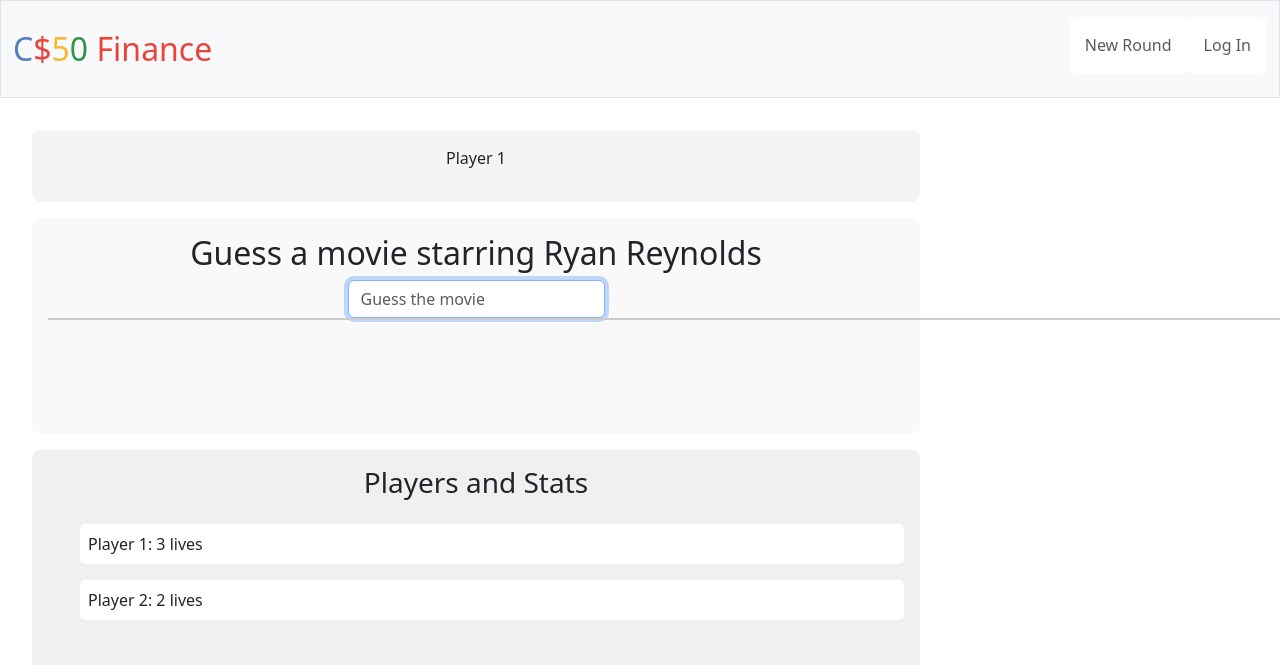
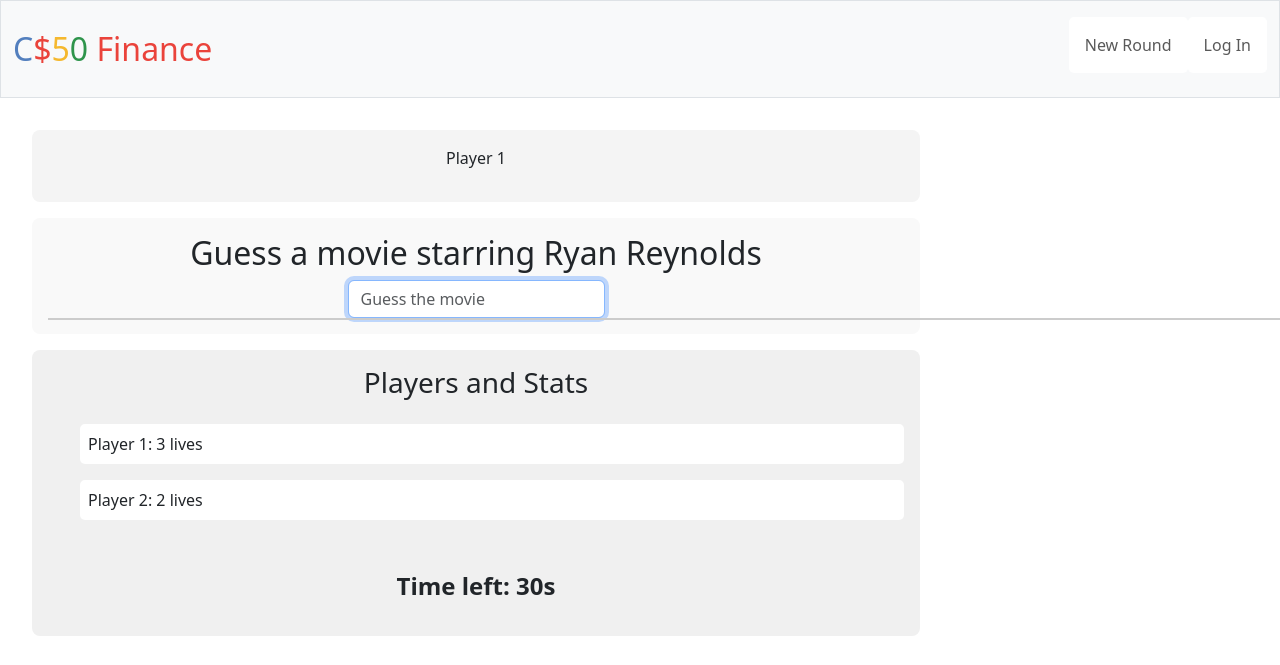
Before and after one commit to RaimondoSoleglio/RaimondoSoleglio, a Flask app: page / in a window 1280 px wide; the page is wider, and only the part inside the window is pictured. Shown: the top 665 px of that part. Run offline with Flask 3, Linux system fonts and the light colour scheme; data comes from the database, SQL or seed files in the repository; some libraries are stand-ins or nearby versions.

Commit message:
Sun, Nov 17, 2024, 11:07 AM +00:00

```diff
--- a/static/styles.css
+++ b/static/styles.css
@@ -103,7 +103,7 @@ nav .navbar-brand .green
 
 .left-section {
     display: grid;
-    grid-template-rows: 1fr 3fr; /* Top block is 1, bottom block is 3 */
+    grid-rows: 1 / 3; /* Top block is 1, bottom block is 3 */
     gap: 1rem;
 }
 
@@ -112,7 +112,6 @@ nav .navbar-brand .green
     background-color: #f0f0f0;
     padding: 1rem;
     border-radius: 8px;
-    grid-template-rows: 4fr; /* Top block is 1, bottom block is 3 */
     gap: 1rem;
 }
 
```
